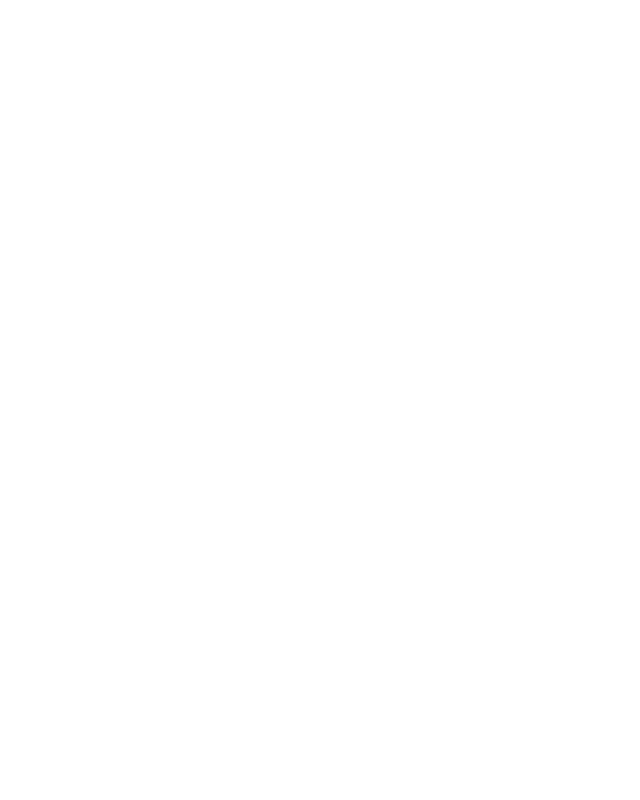
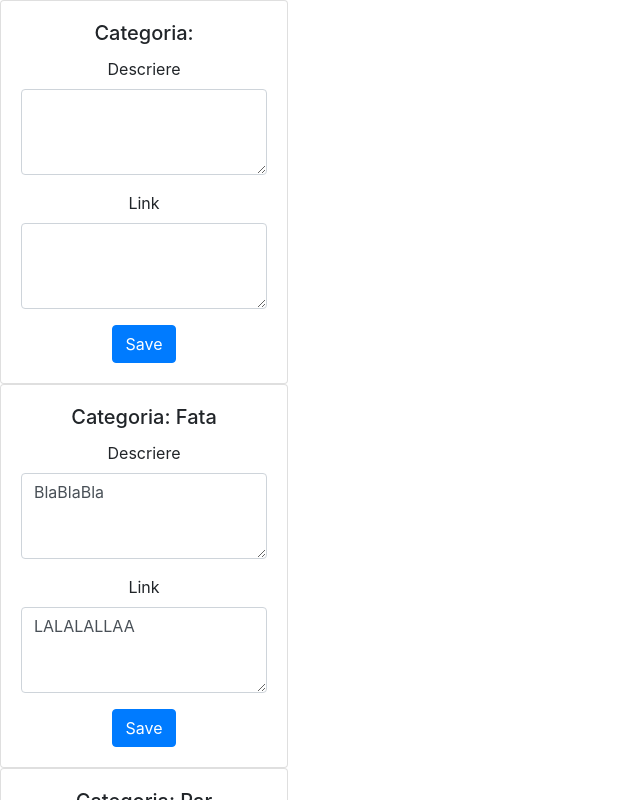
Before and after one commit to mariamarinescu/bucharest-project3-interactive-platform, a React (Create React App) app in the folder frontend/: page / in a window 1280 px wide. Shown: the top 800 px of the page, without its empty margins (0-640 px from the left). Built offline with nearby package versions, Linux system fonts and the light colour scheme.

Commit message:
InfoCard

```diff
--- a/frontend/src/App.js
+++ b/frontend/src/App.js
@@ -1,11 +1,14 @@
 import React from 'react';
 import 'bootstrap/dist/css/bootstrap.min.css';
 import './App.css';
+import InfoCard from "./components/InfoCard/EditInfoCard";
+import EditInfoCards from "./components/InfoCard/EditInfoCards";
 
 function App() {
   return (
     <div className="App">
-
+     <InfoCard/>
+     <EditInfoCards/>
     </div>
   );
 }
--- /dev/null
+++ b/frontend/src/components/InfoCard/EditInfoCard.js
@@ -0,0 +1,57 @@
+import 'bootstrap/dist/css/bootstrap.min.css';
+import Button from 'react-bootstrap/Button';
+import React, {Component} from "react";
+import Form from "react-bootstrap/Form";
+import Card from "react-bootstrap/Card";
+
+class InfoCard extends Component {
+constructor(props) {
+    super(props);
+    this.state = {
+        categ: "",
+        descOne: "Se intampla ca zi de zi sa purtam machiaj care ne incarca tenul din ce in ce mai mult. Afla solutiile gasite de noi si produsele din ingrediente narurale care te vor ajuta!",
+        descTwo: "Se intampla ca zi de zi sa purtam machiaj care ne incarca tenul din ce in ce mai mult. Afla solutiile gasite de noi si produsele din ingrediente narurale care te vor ajuta!"
+    }
+
+}
+handleDescOne=(event) => {
+    this.setState({
+        descOne:event.target.value
+    })
+}
+    handleDescTwo=(event) => {
+        this.setState({
+            descTwo:event.target.value
+        })
+    }
+    render() {
+        return (
+            <Card style={{ width: '18rem' }}>
+                <Card.Body>
+                    <Card.Title>Categoria: {this.props.categ}</Card.Title>
+<Form>
+    <Form.Group controlId="exampleForm.ControlTextarea1">
+        <Form.Label>Descriere</Form.Label>
+        <Form.Control as="textarea" rows="3"
+        placeholder={this.props.descOne}
+                      value={this.props.descOne}
+                      onChange={(event) => this.handleDescOne(event)}
+        />
+    </Form.Group>
+    <Form.Group controlId="exampleForm.ControlTextarea1">
+        <Form.Label>Link</Form.Label>
+        <Form.Control as="textarea" rows="3"
+        placeholder={this.props.descTwo}
+                      value={this.props.descTwo}
+                      onChange={(event) => this.handleDescTwo(event)}
+        />
+    </Form.Group>
+</Form>
+                    <Button variant="primary">Save</Button>
+                </Card.Body>
+            </Card>
+                    )
+        }
+    }
+
+    export default InfoCard;
--- /dev/null
+++ b/frontend/src/components/InfoCard/EditInfoCards.css
@@ -0,0 +1,3 @@
+.InfoCard {
+ display: inline-block;
+}
--- /dev/null
+++ b/frontend/src/components/InfoCard/EditInfoCards.js
@@ -0,0 +1,43 @@
+import React, {Component} from "react";
+import InfoCard from "./EditInfoCard";
+import './EditInfoCards.css'
+
+const  nume = [
+    {categ: "Fata",
+        descOne: "BlaBlaBla",
+        descTwo: "LALALALLAA"},
+    {categ: "Par",
+        descOne: "Esti tunsa",
+        descTwo: "Ce bine1"},
+    {categ: "Coapsa",
+        descOne: "E forta",
+        descTwo: "Ce bine2"},
+    {categ: "Piele",
+        descOne: "E fina",
+        descTwo: "Ce bine3"},
+]
+
+
+class EditInfoCards extends Component {
+
+    constructor(props) {
+        super(props);
+        this.state = {
+
+        }
+    }
+    render() {
+        return(
+            <div>
+                {nume.map((valueOfElement,index) => {
+                    return (
+                    <InfoCard {...valueOfElement} key={index}/>
+                    )
+                })}
+            </div>
+
+        )
+    }
+}
+
+export default EditInfoCards;
```
Also changed, not shown: 1 other file (tests, documents, lock files or other folders).
